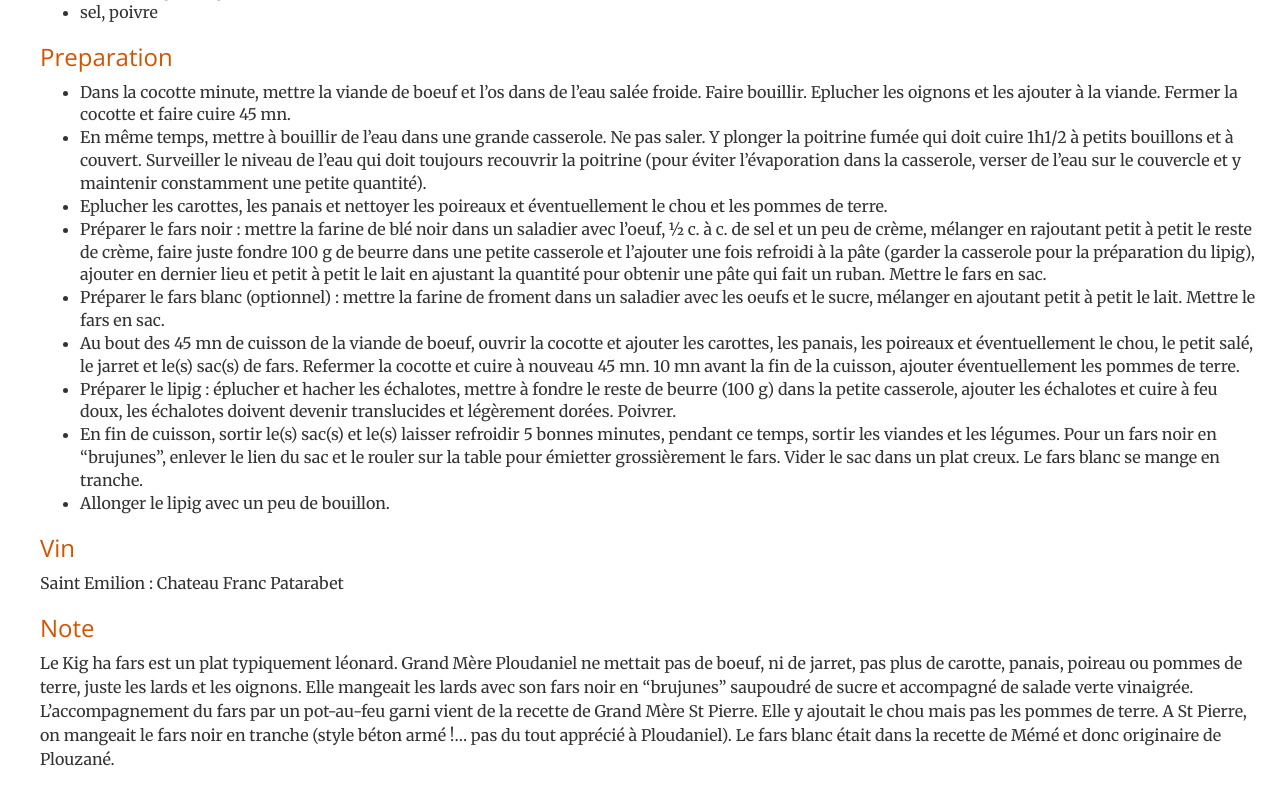
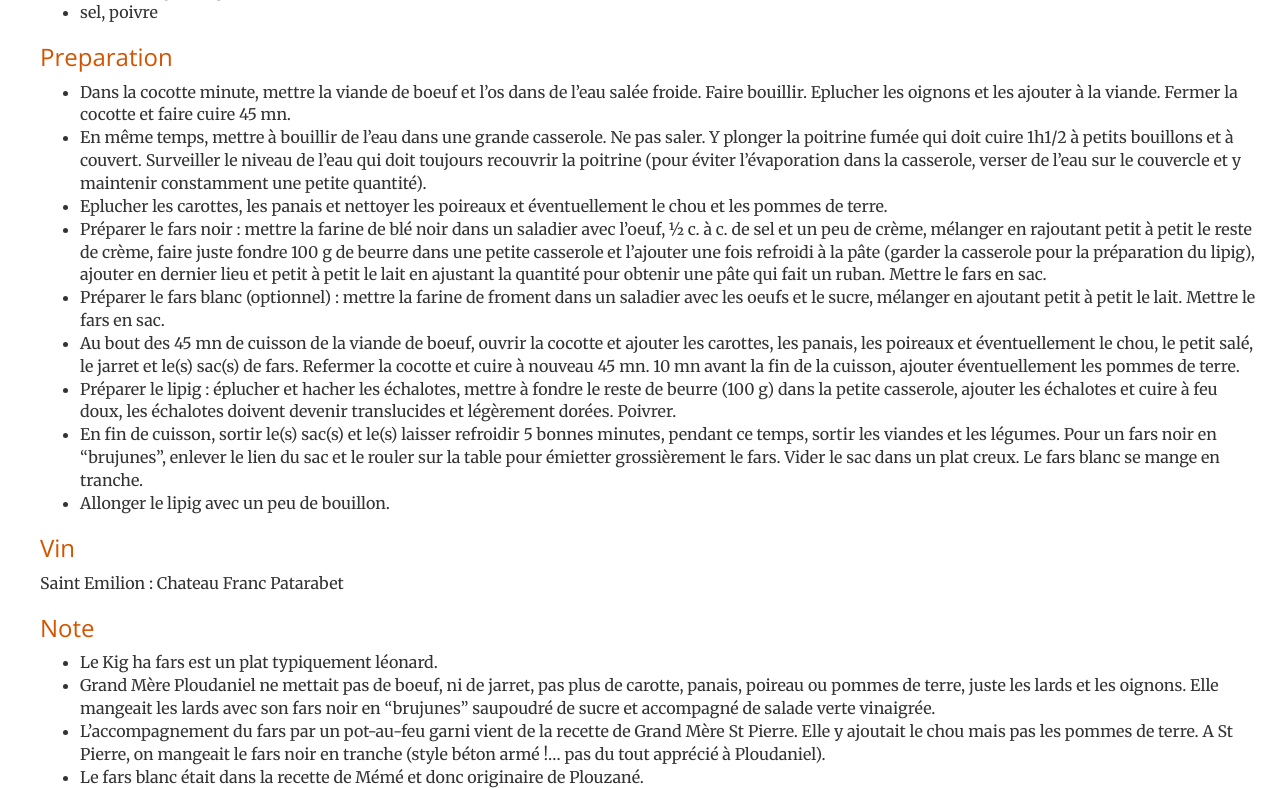
Before and after one commit to brignogan/brignogan.github.io, a Jekyll site: the page built from _posts/2018-05-16-kigafarz.md, in a window 1280 px wide and 900 px high, scrolled down 1712 px, cut to the strip 112-900 px from the top of the window. Built offline with Jekyll 4.4.1, drawn with Linux system fonts in a browser that asks for light colours.

Commit message:
correction de note de kighafars
idem

```diff
--- a/_posts/2018-05-09-kigafarz.md
+++ b/_posts/2018-05-16-kigafarz.md
@@ -42,4 +42,7 @@ Cette recette est une synthèse de celle de Grand-Mère Ploudaniel et de celle d
 Saint Emilion : Chateau Franc Patarabet
 
 ### Note
-Le Kig ha fars est un plat typiquement léonard. Grand Mère Ploudaniel ne mettait pas de boeuf, ni de jarret, pas plus de carotte, panais, poireau ou pommes de terre, juste les lards et les oignons. Elle mangeait les lards avec son fars noir en "brujunes" saupoudré de sucre et accompagné de salade verte vinaigrée. L'accompagnement du fars par un pot-au-feu garni vient de la recette de Grand Mère St Pierre. Elle y ajoutait le chou mais pas les pommes de terre. A St Pierre, on mangeait le fars noir en tranche (style béton armé !… pas du tout apprécié à Ploudaniel). Le fars blanc était dans la recette de Mémé et donc originaire de Plouzané.
+* Le Kig ha fars est un plat typiquement léonard.
+* Grand Mère Ploudaniel ne mettait pas de boeuf, ni de jarret, pas plus de carotte, panais, poireau ou pommes de terre, juste les lards et les oignons. Elle mangeait les lards avec son fars noir en "brujunes" saupoudré de sucre et accompagné de salade verte vinaigrée.
+* L’accompagnement du fars par un pot-au-feu garni vient de la recette de Grand Mère St Pierre. Elle y ajoutait le chou mais pas les pommes de terre. A St Pierre, on mangeait le fars noir en tranche (style béton armé !… pas du tout apprécié à Ploudaniel).
+* Le fars blanc était dans la recette de Mémé et donc originaire de Plouzané.
```
